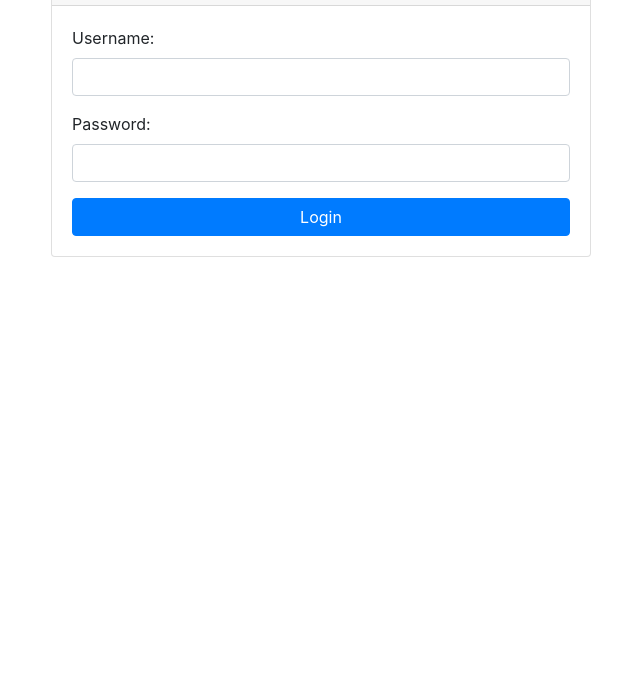
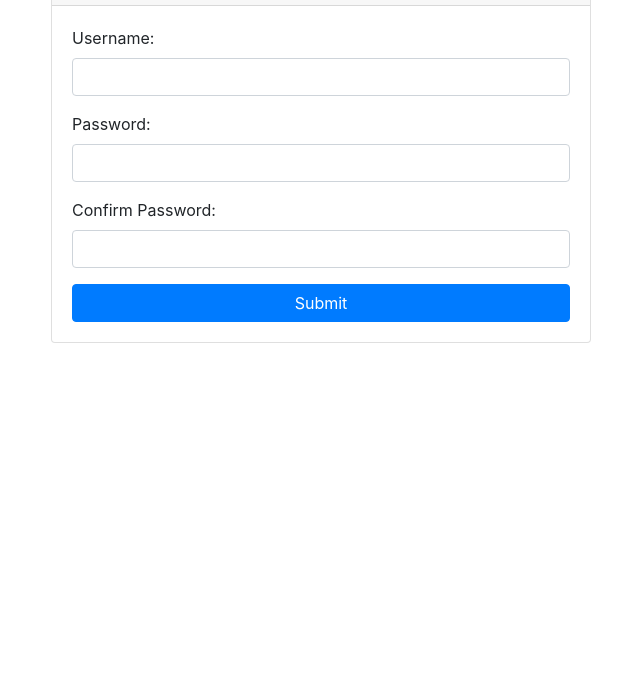
Before and after one commit to Gavaskar0543/javaScript-notes, a plain HTML site: page FormValidation/index.html in a window 1280 px wide. Shown: the part 110-800 px from the top of the page, without its empty margins (319-959 px from the left). Drawn offline with nearby package versions, Linux system fonts and the light colour scheme.

Commit message:
error correction done

```diff
--- a/FormValidation/index.html
+++ b/FormValidation/index.html
@@ -13,19 +13,23 @@
             <div class="col-md-6">
                 <div class="card">
                     <div class="card-header">
-                        <h3>Login</h3>
+                        <h3>Register</h3>
                     </div>
                     <div class="card-body">
-                        <form action="login.php" method="POST">
+                        <form action="" method="">
                             <div class="form-group">
                                 <label for="username">Username:</label>
-                                <input type="text" class="form-control" id="username" name="username" required>
+                                <input type="text" class="form-control" id="username" name="username" >
                             </div>
                             <div class="form-group">
                                 <label for="password">Password:</label>
-                                <input type="password" class="form-control" id="password" name="password" required>
+                                <input type="password" class="form-control" id="password" name="password" >
                             </div>
-                            <button type="submit" class="btn btn-primary btn-block">Login</button>
+                            <div class="form-group">
+                                <label for="Cpassword">Confirm Password:</label>
+                                <input type="password" class="form-control" id="Cpassword" name="Confirmpassword" >
+                            </div>
+                            <button type="submit" class="btn btn-primary btn-block">Submit</button>
                         </form>
                     </div>
                 </div>
```
